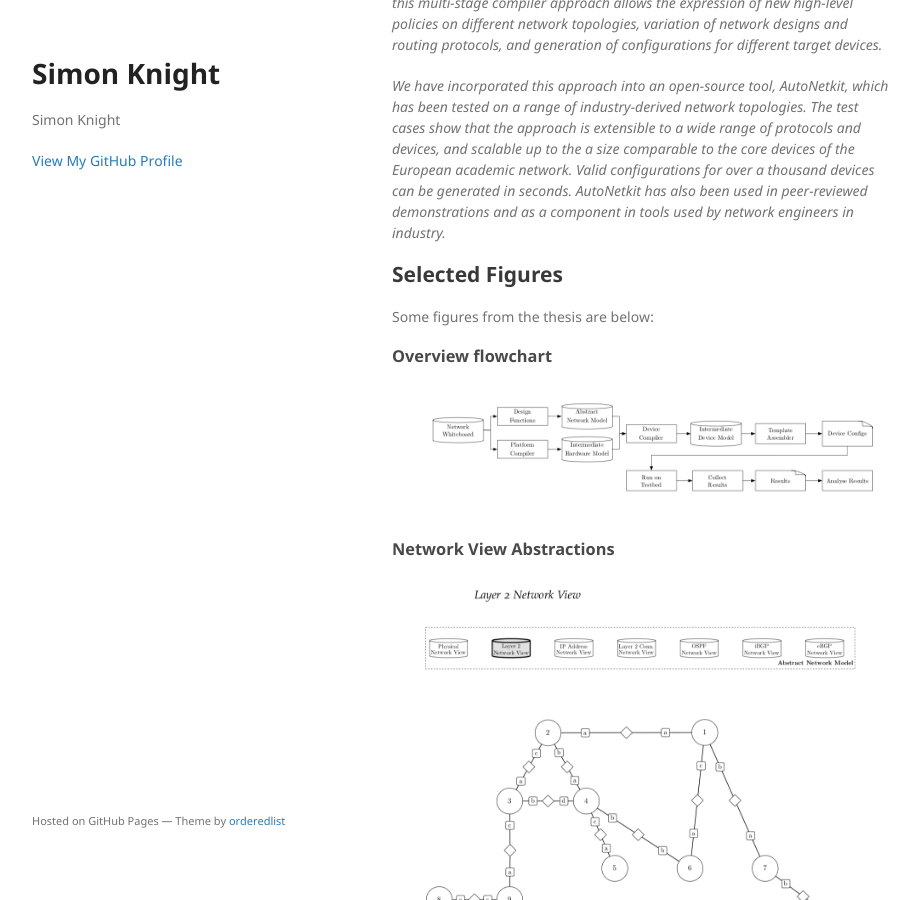
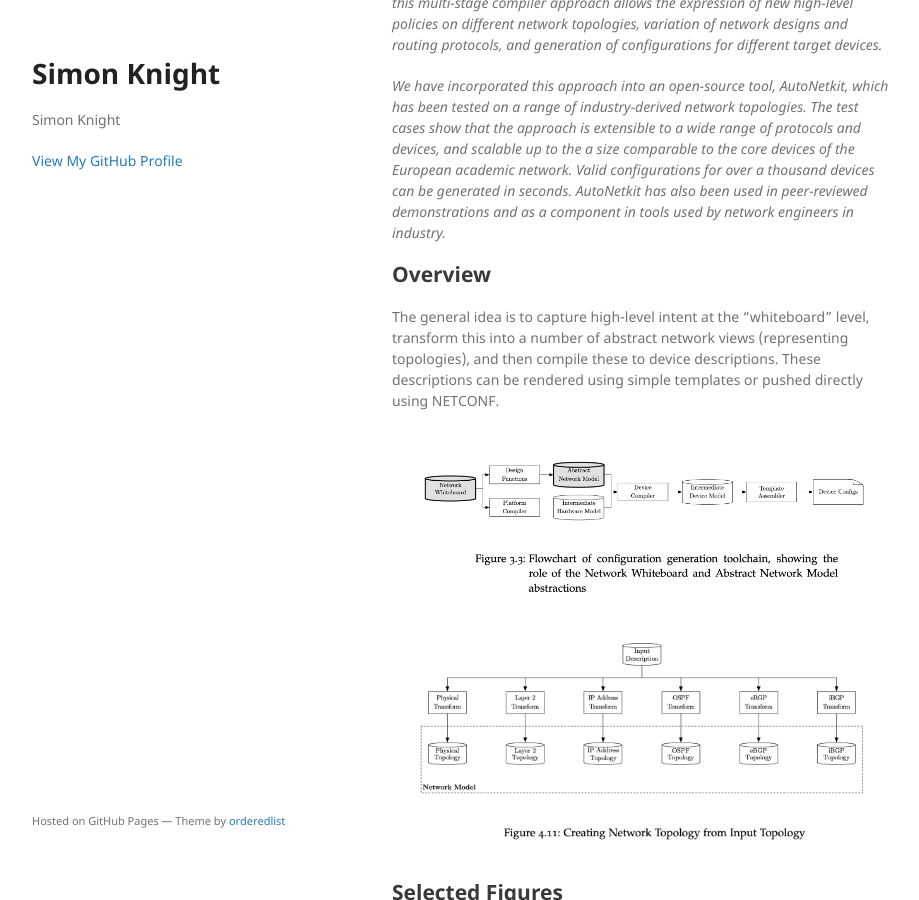
Before and after one commit to sk2/sk2.github.com, a Jekyll site: the page built from thesis.md, in a window 1280 px wide and 900 px high, scrolled down 1848 px. Shown: the whole window, without its empty margins (178-1097 px from the left). Built offline with Jekyll 4.4.1, drawn with Linux system fonts in a browser that asks for light colours; our own code applies the rules of GitHub Pages for plain Markdown files.

Commit message:
Update thesis.md

```diff
--- a/thesis.md
+++ b/thesis.md
@@ -27,6 +27,16 @@ Thank you to my Supervisors at the University of South Australia: A/Prof Kearney
 *In this thesis we present an approach to automate the process of generating low-level device configurations for existing network deployments, from a high-level specification. We present a specification abstraction to capture high-level policy in a format which is compatible with current industry practice, and an approach to transform this to an intermediate network-wide configuration state representation. A second transformation step converts the intermediate representation into the low-level device configuration state appropriate for the target device, which is then assembled using simple templates. We show how this multi-stage compiler approach allows the expression of new high-level policies on different network topologies, variation of network designs and routing protocols, and generation of configurations for different target devices.*
 
 *We have incorporated this approach into an open-source tool, AutoNetkit, which has been tested on a range of industry-derived network topologies. The test cases show that the approach is extensible to a wide range of protocols and devices, and scalable up to the a size comparable to the core devices of the European academic network. Valid configurations for over a thousand devices can be generated in seconds. AutoNetkit has also been used in peer-reviewed demonstrations and as a component in tools used by network engineers in industry.*
+
+## Overview
+
+The general idea is to capture high-level intent at the "whiteboard" level, transform this into a number of abstract network views (representing topologies), and then compile these to device descriptions. These descriptions can be rendered using simple templates or pushed directly using NETCONF.
+
+![title](images/fig_3_3.png)
+
+
+![title](images/fig_4_11.png)
+
 
 ## Selected Figures
 Some figures from the thesis are below:
```
